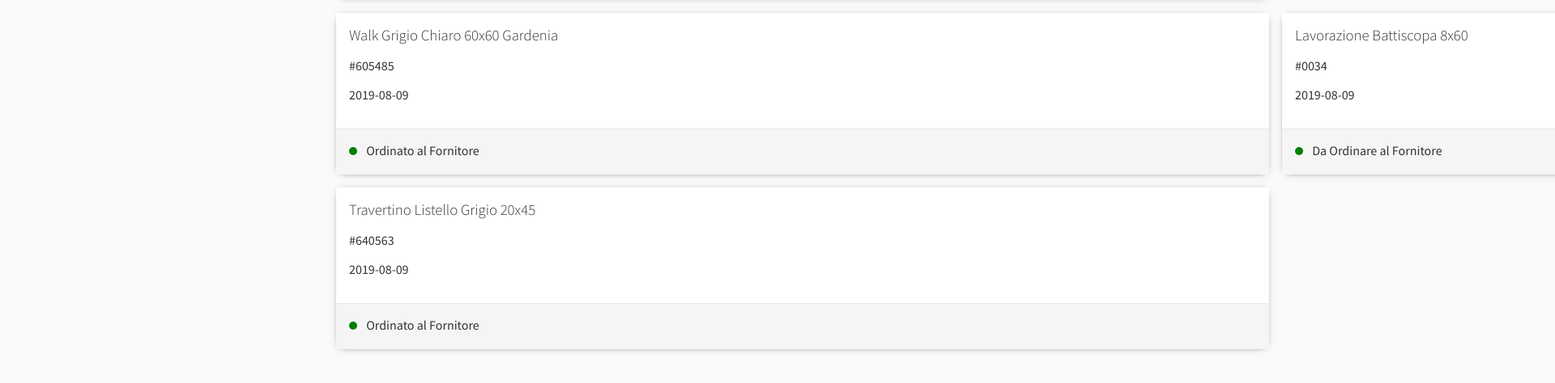
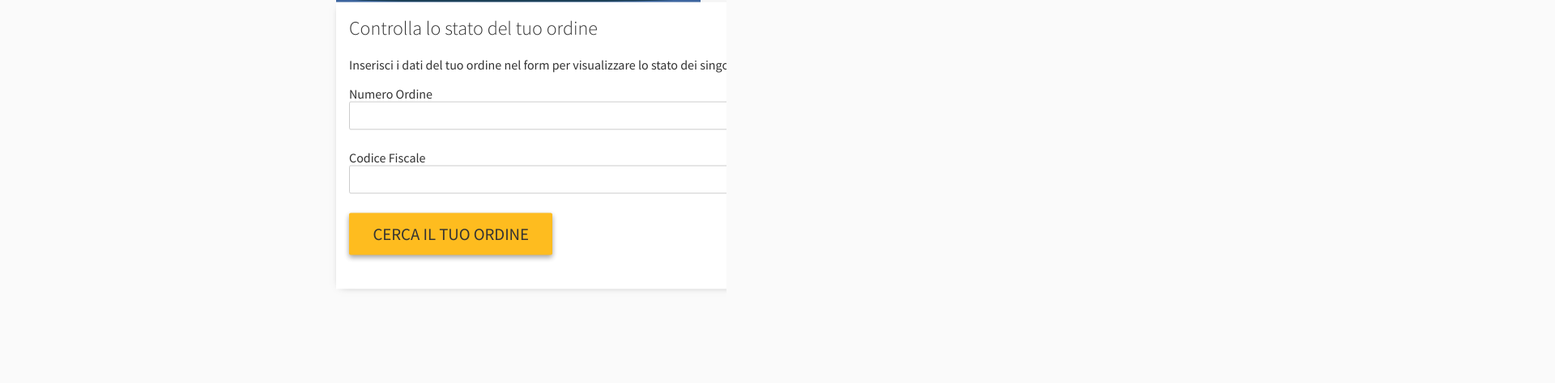
Before and after one commit to MatteoPieroni/pieroni-ordini, a Svelte app: page / in a window 1280 px wide. Shown: the top 474 px of the page at 81% size, 1920 px wide, since content can reach past the window. Built offline with nearby package versions, Linux system fonts and the light colour scheme.

Commit message:
Added styles and animation

```diff
--- a/src/App.svelte
+++ b/src/App.svelte
@@ -12,7 +12,7 @@
     data = {};
   };
 
-  data = {
+  /*data = {
     sezordine: "5",
     numordine: "16770",
     righe: [
@@ -52,7 +52,7 @@
         dataConsegna: "2019-08-09"
       }
     ]
-  };
+  };*/
 </script>
 
 <style type="text/scss">
@@ -78,6 +78,7 @@
     border-radius: 3px;
     padding: 0;
     max-width: 450px;
+    overflow-x: hidden;
 
     @media (min-width: 768px) {
       top: 50%;
--- a/src/components/Header.svelte
+++ b/src/components/Header.svelte
@@ -13,6 +13,7 @@
     font-size: 1rem;
     color: #fff;
     text-align: center;
+    text-transform: uppercase;
     @media (min-width: 1024px) {
       font-size: 2.5rem;
     }
@@ -35,10 +36,8 @@
 </style>
 
 <header>
-
   <h1>Il tuo ordine Pieroni</h1>
 </header>
 <div class="sub-header">
   <Truck />
-
 </div>
--- a/src/components/Items.svelte
+++ b/src/components/Items.svelte
@@ -1,4 +1,5 @@
 <script>
+  import { fly } from "svelte/transition";
   import SingleItem from "./SingleItem.svelte";
   export let orderData;
 </script>
@@ -40,8 +41,10 @@
 </style>
 
 <ul class="container">
-  {#each orderData.righe as item}
-    <li class="item">
+  {#each orderData.righe as item, index}
+    <li
+      class="item"
+      transition:fly={{ x: 200, duration: 300, delay: 100 * index }}>
       <SingleItem orderItem={item} />
     </li>
   {/each}
--- a/src/components/SingleItem.svelte
+++ b/src/components/SingleItem.svelte
@@ -1,9 +1,11 @@
 <script>
+  import { formatDate } from "../services/Dates";
   import Statuses from "./Statuses.svelte";
   export let orderItem;
 
   const { articolo, descrizione, stato, dataOrdine, dataConsegna } = orderItem;
   const descrizioneLowerCase = descrizione.toLowerCase();
+  const formattedDate = formatDate(dataConsegna);
 </script>
 
 <style>
@@ -19,15 +21,34 @@
 
   .title {
     margin: 0;
+    font-size: 1.3rem;
     text-transform: capitalize;
+  }
+
+  .article-number {
+    position: absolute;
+    top: -7px;
+    right: 5px;
+    margin: 0;
+    border-radius: 3px;
+    padding: 0 0.2rem;
+    background: #4c78b7;
+    color: #fff;
+  }
+
+  .delivery-date {
+    margin-bottom: 0;
   }
 </style>
 
 <div class="card">
   <div class="header">
     <h3 class="title">{descrizioneLowerCase}</h3>
-    <p>#{articolo}</p>
-    <p>{dataConsegna}</p>
+    <p class="article-number">#{articolo}</p>
+    <p class="delivery-date">
+      Consegna prevista
+      <strong>{formattedDate}</strong>
+    </p>
   </div>
   <Statuses currentStatus={stato} />
 </div>
--- a/src/components/Statuses.svelte
+++ b/src/components/Statuses.svelte
@@ -6,7 +6,7 @@
   const toggle = () => (isExpanded = !isExpanded);
 </script>
 
-<style>
+<style type="text/scss">
   .status-list {
     border-bottom-left-radius: 3px;
     border-bottom-right-radius: 3px;
@@ -45,40 +45,61 @@
     width: 2px;
     position: absolute;
     top: calc(1rem + 4.5px);
-    background: #8d8d8d;
+    background: #cfcece;
     bottom: calc(1rem + 4.5px);
-    left: calc(1rem + 3.5px);
+    left: calc(1rem + 6.5px);
     opacity: 0;
     transition: opacity 0.25s ease-in-out;
+  }
+
+  .icon {
+    position: relative;
+    display: inline-block;
+    width: 10px;
+    height: 10px;
+    background: #cfcece;
+    margin-right: 0.5rem;
+    border-radius: 50%;
+    padding: 2.5px;
+    top: 1.5px;
+    vertical-align: baseline;
+  }
+
+  .status-single.done {
+    &:before {
+      background: #4c78b7;
+    }
+    .icon {
+      background: #4c78b7;
+    }
   }
 
   .status-single.active {
     padding: 0.5rem 1rem;
     height: 1.5rem;
+    &:before {
+      background: rgb(76, 120, 183);
+      background: linear-gradient(
+        180deg,
+        rgba(76, 120, 183, 1) 0%,
+        rgba(76, 120, 183, 1) 49%,
+        #cfcece 50%
+      );
+    }
+    .icon {
+      background: #182c66;
+    }
   }
 
-  .status-single.active .icon {
-    background: green;
-  }
+  .status-list.expanded {
+    background: #fff;
 
-  .icon {
-    position: relative;
-    display: inline-block;
-    width: 5px;
-    height: 5px;
-    background: #8d8d8d;
-    margin-right: 0.5rem;
-    border-radius: 50%;
-    padding: 2.5px;
-    vertical-align: baseline;
-  }
-
-  .status-list.expanded .status-single {
+    .status-single {
       padding: 0.5rem 1rem;
       height: 1.5rem;
     }
 
-  .status-list.expanded .status-single:before {
+    .status-single:before {
       display: block;
       top: 0;
       bottom: 0;
@@ -86,12 +107,21 @@
       transition: opacity 0.25s ease-in-out;
     }
 
-  .status-list.expanded .status-single:first-child:before {
+    .status-single:first-child:before {
       top: calc(1rem + 4.5px);
     }
 
-  .status-list.expanded .status-single:last-child:before {
+    .status-single:last-child:before {
       bottom: calc(1rem + 4.5px);
+    }
+
+    .status-single.active {
+      font-weight: bold;
+    }
+
+    .status-single.active .icon {
+      animation: pulse 2s infinite;
+    }
   }
 
   @keyframes appear {
@@ -109,6 +139,32 @@
       display: none;
     }
   }
+
+  @-webkit-keyframes pulse {
+    0% {
+      -webkit-box-shadow: 0 0 0 0 rgba(24, 44, 102, 0.4);
+    }
+    70% {
+      -webkit-box-shadow: 0 0 0 10px rgba(24, 44, 102, 0);
+    }
+    100% {
+      -webkit-box-shadow: 0 0 0 0 rgba(24, 44, 102, 0);
+    }
+  }
+  @keyframes pulse {
+    0% {
+      -moz-box-shadow: 0 0 0 0 rgba(24, 44, 102, 0.4);
+      box-shadow: 0 0 0 0 rgba(24, 44, 102, 0.4);
+    }
+    70% {
+      -moz-box-shadow: 0 0 0 10px rgba(24, 44, 102, 0);
+      box-shadow: 0 0 0 10px rgba(24, 44, 102, 0);
+    }
+    100% {
+      -moz-box-shadow: 0 0 0 0 rgba(24, 44, 102, 0);
+      box-shadow: 0 0 0 0 rgba(24, 44, 102, 0);
+    }
+  }
 </style>
 
 <div class="status">
@@ -118,7 +174,8 @@
     role="button"
     on:click={toggle}>
     {#each Object.keys(statuses) as statusId}
-      <li class={`status-single ${currentStatus === statusId ? 'active' : ''}`}>
+      <li
+        class={`status-single ${currentStatus > statusId ? 'done' : ''} ${currentStatus === statusId ? 'active' : ''}`}>
         <span class="icon" />
         {statuses[statusId]}
       </li>
--- /dev/null
+++ b/src/services/Dates.js
@@ -0,0 +1,20 @@
+export const formatDate = date => {
+  const dateObj = new Date(date);
+  const options = {
+    weekday: 'long',
+    year: 'numeric',
+    month: 'short',
+    day: 'numeric'
+  };
+  const formattedDate = dateObj.toLocaleString(undefined, options);
+  const capitalisedDate = formattedDate
+    .split(' ')
+    .map(
+      (splitString, i) =>
+        ((i == 0 || i == 2) &&
+          splitString.charAt(0).toUpperCase() + splitString.slice(1)) ||
+        splitString
+    )
+    .join(' ');
+  return capitalisedDate;
+};
```
Lines whose indentation alone changed are shown as unchanged.
